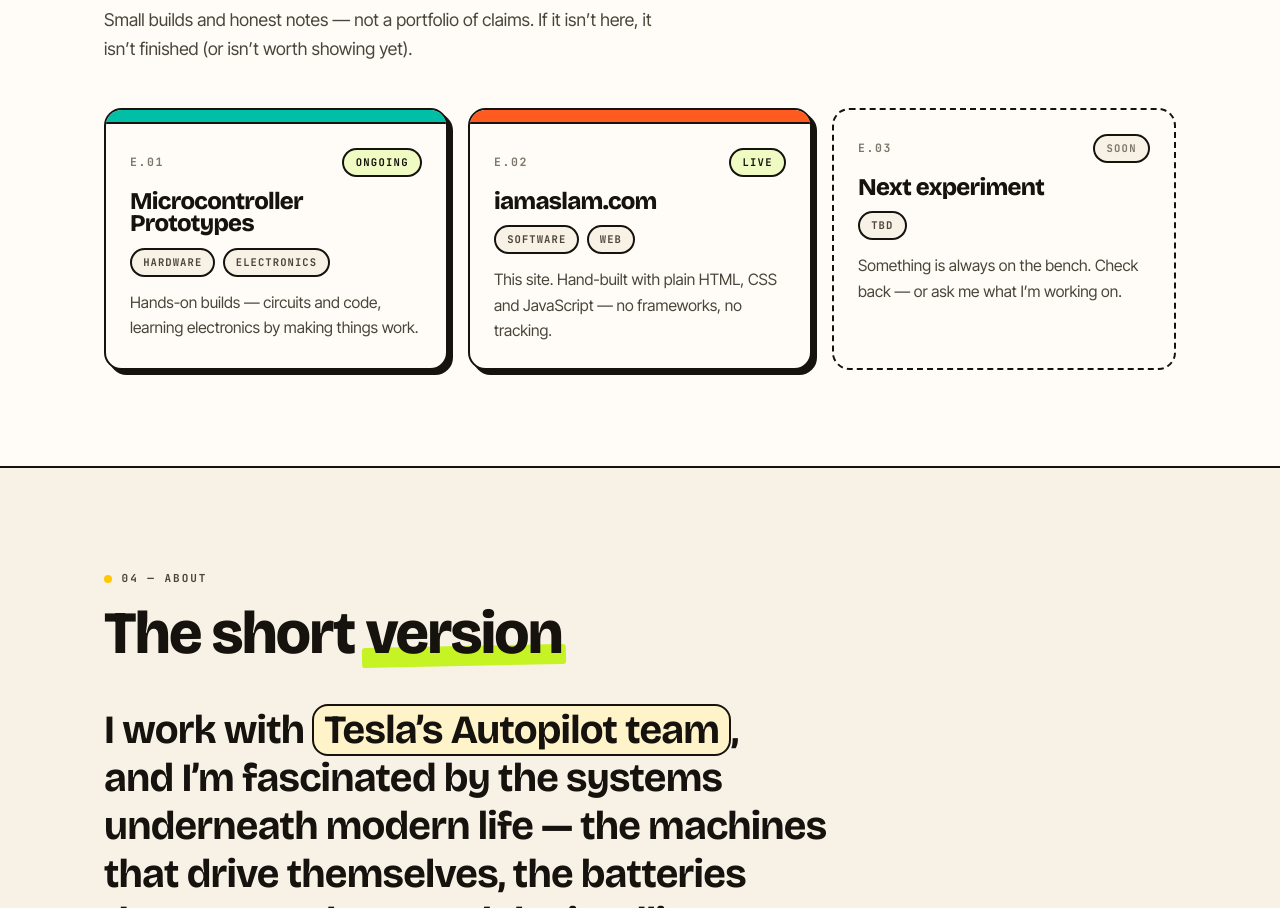
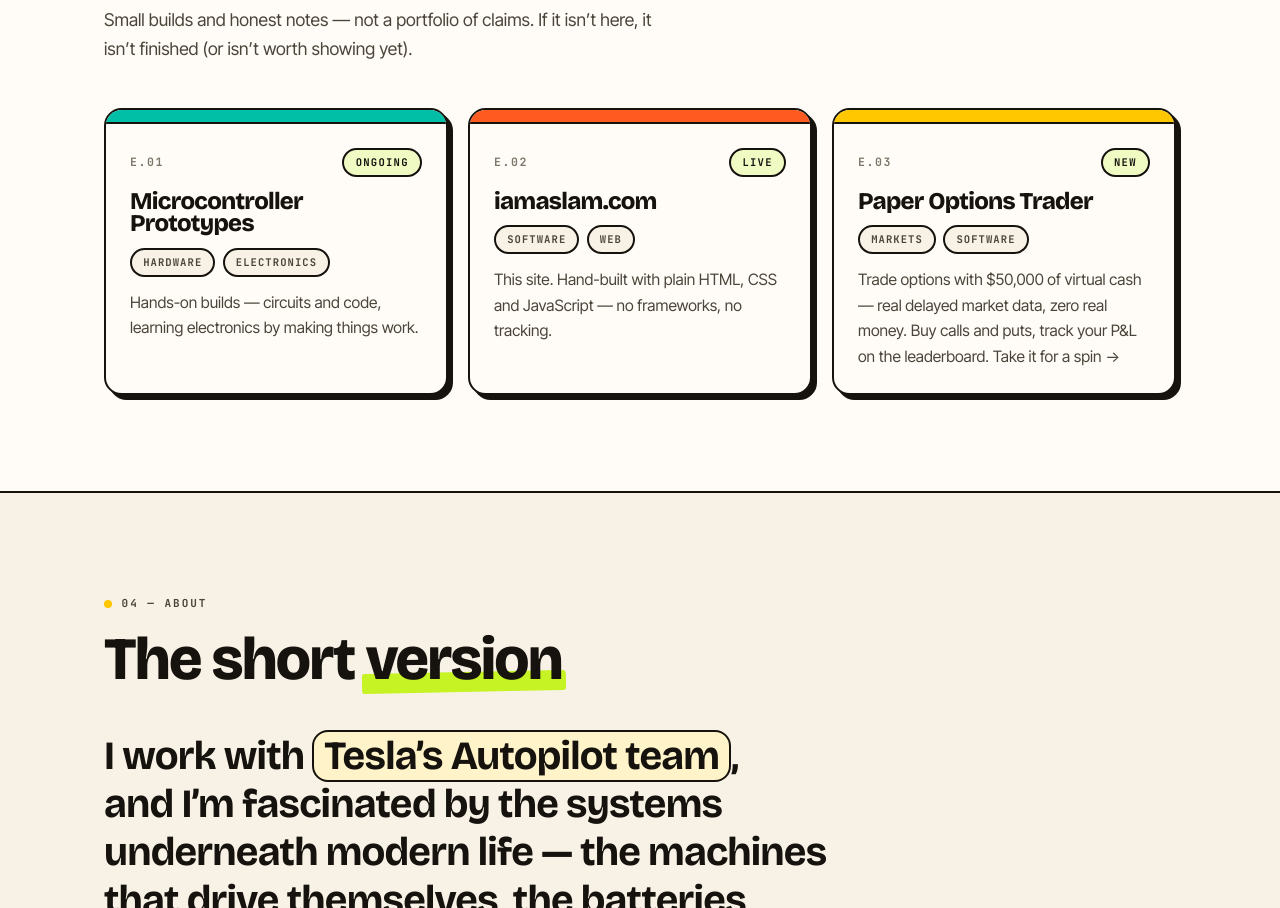
Before and after one commit to aslampalia/iamaslam-site, an Eleventy site: page src/index.njk in a window 1280 px wide. Shown: the part 3306-4214 px from the top of the page. Built offline with nearby package versions, Linux system fonts and the light colour scheme; Eleventy itself is replaced by a stand-in of ours; files that its build step writes are made by us from their sources.

Commit message:
Update experiment card to 'Paper Options Trader'
Replaced the 'Next experiment' card with a new 'Paper Options Trader' card that includes updated description and status.

```diff
--- a/src/index.njk
+++ b/src/index.njk
@@ -171,13 +171,16 @@
               <p class="exp-desc">This site. Hand-built with plain HTML, CSS and JavaScript — no frameworks, no tracking.</p>
             </div>
           </article>
-          <article class="exp-card tbd reveal" style="--ac: var(--ink-45)">
-            <div class="exp-body">
-              <div class="exp-top"><span class="exp-num">E.03</span><span class="exp-status idle">Soon</span></div>
-              <h3 class="exp-name">Next experiment</h3>
-              <div class="exp-tags"><span class="exp-tag">TBD</span></div>
-              <p class="exp-desc">Something is always on the bench. Check back — or ask me what I&rsquo;m working on.</p>
-            </div>
+       <a class="exp-card reveal" style="--ac: var(--sun); text-decoration: none; color: inherit" href="{{ root }}paper/">
+  <div class="exp-strip" aria-hidden="true"></div>
+  <div class="exp-body">
+    <div class="exp-top"><span class="exp-num">E.03</span><span class="exp-status">New</span></div>
+    <h3 class="exp-name">Paper Options Trader</h3>
+    <div class="exp-tags"><span class="exp-tag">Markets</span><span class="exp-tag">Software</span></div>
+    <p class="exp-desc">Trade options with $50,000 of virtual cash — real delayed market data, zero real money. Buy calls and puts, track your P&amp;L on the leaderboard. Take it for a spin &rarr;</p>
+  </div>
+</a>
+
           </article>
         </div>
       </div>
```
